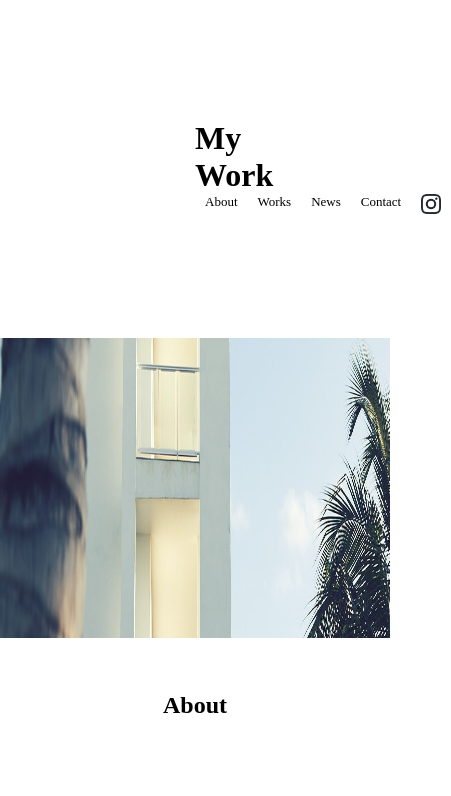
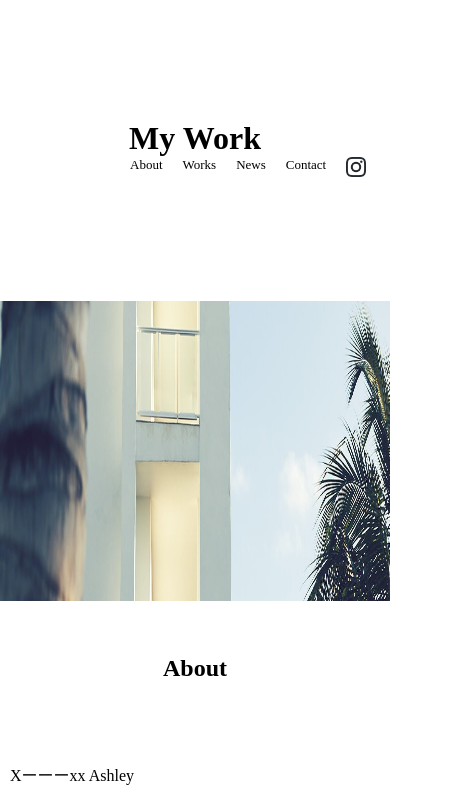
Before and after one commit to waonn03/1work, a plain HTML site: page index.html in a window 390 px wide. Shown: the top 796 px of the page, 451 px wide, since content can reach past the window. Drawn offline with Linux system fonts and the light colour scheme.

Commit message:
Add files via upload

```diff
--- a/style.css
+++ b/style.css
@@ -192,12 +192,12 @@ width: 80%;
 }
 
 @media (max-width: 600px) {
- body {
-  width: 100%;
- }
+
   header {
     flex-direction: column;
     text-align: center;
+    display: flex;
+    width: 100%;
   }
   nav {
     margin: 0 auto;
```
